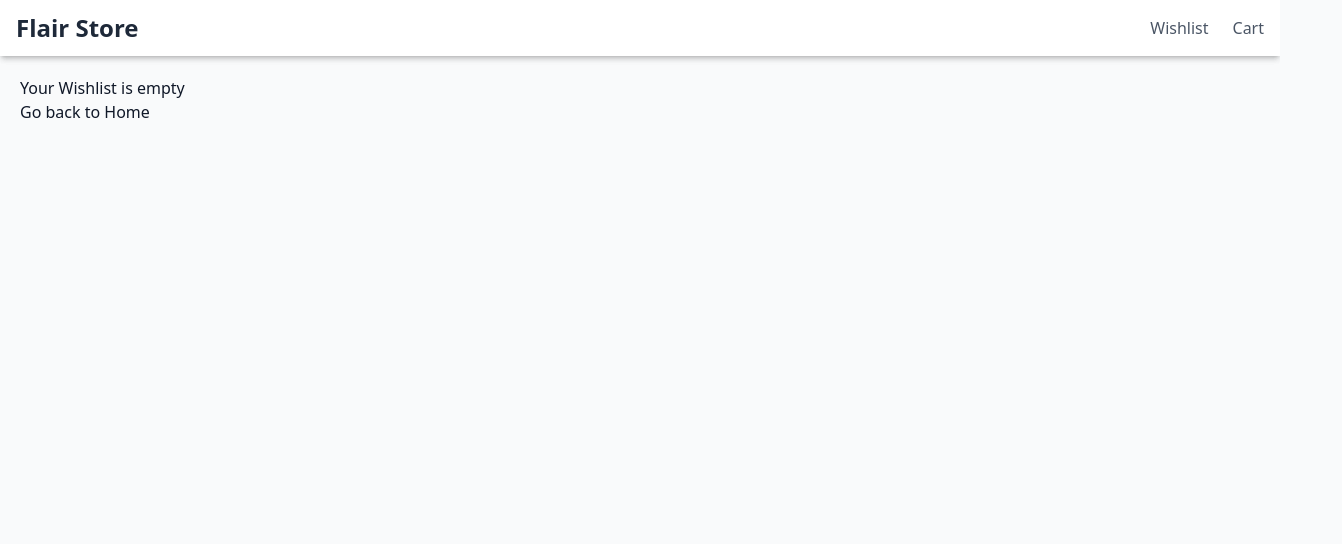
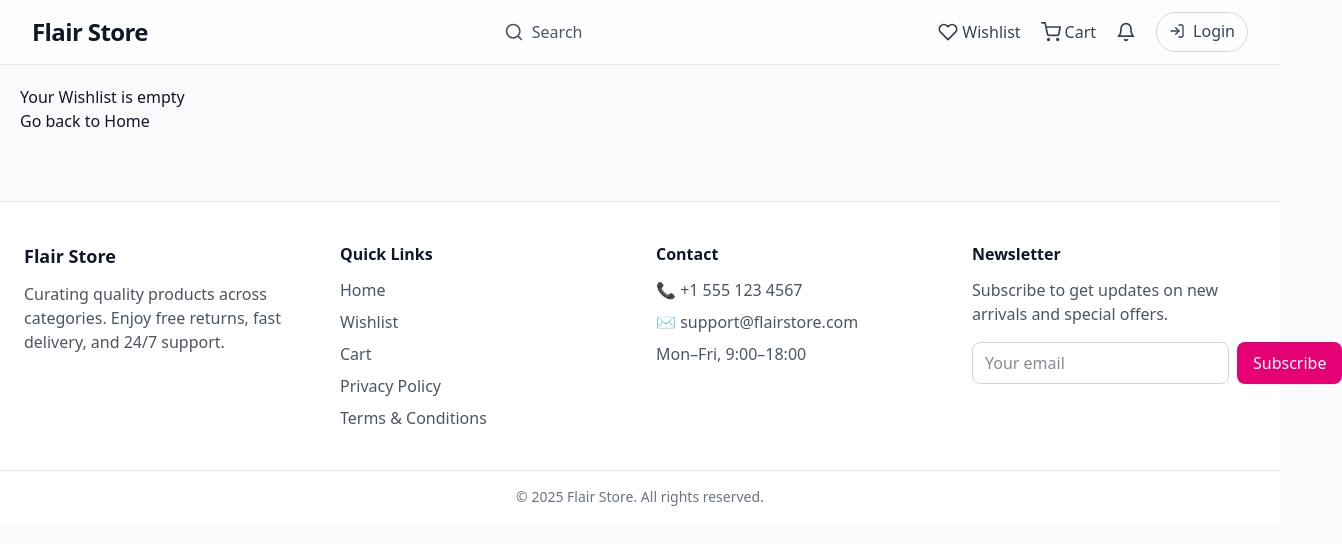
Before and after one commit to Hatsunmikk/Flair-Store, a React (Vite) app: page /wishlist in a window 1280 px wide. Shown: the top 544 px of the page, 1342 px wide, since content can reach past the window. Built offline with nearby package versions, Linux system fonts and the light colour scheme.

Commit message:
Added e-commerce dashboard with header, banner, category filter, search, and API integration

```diff
--- a/package.json
+++ b/package.json
@@ -14,6 +14,7 @@
     "@tailwindcss/postcss": "^4.1.11",
     "@tailwindcss/vite": "^4.1.11",
     "autoprefixer": "^10.4.21",
+    "framer-motion": "^12.23.12",
     "lucide-react": "^0.539.0",
     "postcss": "^8.5.6",
     "react": "^19.1.1",
--- a/src/App.jsx
+++ b/src/App.jsx
@@ -1,3 +1,4 @@
+// src/App.jsx
 import React from "react";
 import { BrowserRouter as Router, Routes, Route } from "react-router-dom";
 import Home from "./pages/Home";
@@ -5,22 +6,19 @@ import ProductDetails from "./pages/ProductDetails";
 import Cart from "./pages/Cart";
 import Wishlist from "./pages/Wishlist";
 import Header from "./components/Header";
+import Footer from "./components/Footer";
 
 export default function App() {
   return (
     <Router>
-      {/* Sticky header */}
-      <div className="sticky top-0 z-50 bg-white shadow-md">
-        <Header />
-      </div>
-
-      {/* Page routes */}
+      <Header />
       <Routes>
         <Route path="/" element={<Home />} />
         <Route path="/product/:id" element={<ProductDetails />} />
         <Route path="/cart" element={<Cart />} />
         <Route path="/wishlist" element={<Wishlist />} />
       </Routes>
+      <Footer />
     </Router>
   );
 }
--- a/src/components/Footer.jsx
+++ b/src/components/Footer.jsx
@@ -0,0 +1,66 @@
+// src/components/Footer.jsx
+import React from "react";
+import { Link } from "react-router-dom";
+
+export default function Footer() {
+  return (
+    <footer className="mt-12 bg-white border-t border-gray-200">
+      <div className="max-w-7xl mx-auto px-6 py-10 grid grid-cols-1 sm:grid-cols-2 lg:grid-cols-4 gap-8">
+        <div>
+          <h3 className="text-lg font-bold text-gray-900">Flair Store</h3>
+          <p className="mt-3 text-gray-600">
+            Curating quality products across categories. Enjoy free returns, fast delivery, and 24/7 support.
+          </p>
+        </div>
+
+        <div>
+          <h4 className="text-md font-semibold text-gray-900">Quick Links</h4>
+          <ul className="mt-3 space-y-2 text-gray-600">
+            <li><Link to="/" className="hover:text-pink-600">Home</Link></li>
+            <li><Link to="/wishlist" className="hover:text-pink-600">Wishlist</Link></li>
+            <li><Link to="/cart" className="hover:text-pink-600">Cart</Link></li>
+            <li><a href="#" className="hover:text-pink-600">Privacy Policy</a></li>
+            <li><a href="#" className="hover:text-pink-600">Terms & Conditions</a></li>
+          </ul>
+        </div>
+
+        <div>
+          <h4 className="text-md font-semibold text-gray-900">Contact</h4>
+          <ul className="mt-3 space-y-2 text-gray-600">
+            <li>📞 +1 555 123 4567</li>
+            <li>✉️ support@flairstore.com</li>
+            <li>Mon–Fri, 9:00–18:00</li>
+          </ul>
+        </div>
+
+        <div>
+          <h4 className="text-md font-semibold text-gray-900">Newsletter</h4>
+          <p className="mt-3 text-gray-600">
+            Subscribe to get updates on new arrivals and special offers.
+          </p>
+          <form
+            onSubmit={(e) => e.preventDefault()}
+            className="mt-4 flex gap-2"
+          >
+            <input
+              type="email"
+              placeholder="Your email"
+              className="flex-1 rounded-lg border border-gray-300 px-3 py-2 focus:outline-none focus:ring-2 focus:ring-pink-500"
+              required
+            />
+            <button
+              type="submit"
+              className="px-4 py-2 rounded-lg bg-pink-600 text-white font-medium hover:bg-pink-700"
+            >
+              Subscribe
+            </button>
+          </form>
+        </div>
+      </div>
+
+      <div className="border-t border-gray-200 py-4 text-center text-gray-500 text-sm">
+        © {new Date().getFullYear()} Flair Store. All rights reserved.
+      </div>
+    </footer>
+  );
+}
--- a/src/components/Header.jsx
+++ b/src/components/Header.jsx
@@ -1,47 +1,130 @@
-import React from "react";
+// src/components/Header.jsx
+import React, { useState } from "react";
 import { Link } from "react-router-dom";
-import { useSelector } from "react-redux";
+import { useDispatch, useSelector } from "react-redux";
+import { setSearchTerm, clearSearchTerm } from "../redux/searchSlice";
+import { FiSearch, FiBell, FiLogIn, FiHeart, FiShoppingCart, FiX } from "react-icons/fi";
 
 export default function Header() {
+  const dispatch = useDispatch();
   const cartCount = useSelector((state) => state.cart?.items?.length || 0);
-  const wishlistCount = useSelector((state) => state.wishlist?.items?.length || 0);
+  const wishlistCount = useSelector((state) => Array.isArray(state.wishlist) ? state.wishlist.length : state.wishlist?.items?.length || 0);
+  const search = useSelector((state) => state.search.term);
+
+  const [showSearch, setShowSearch] = useState(false);
+
+  const toggleSearch = () => {
+    const next = !showSearch;
+    setShowSearch(next);
+    if (!next) dispatch(clearSearchTerm());
+  };
 
   return (
-    <header className="sticky top-0 z-50 bg-white shadow-md">
-      <div className="container mx-auto flex justify-between items-center px-4 py-3">
-        {/* Store Name */}
-        <Link
-          to="/"
-          className="text-2xl font-bold text-gray-800 hover:text-pink-500 transition-colors"
-        >
+    <header className="sticky top-0 z-50 bg-white/80 backdrop-blur border-b border-gray-200">
+      <div className="max-w-7xl mx-auto px-4 sm:px-6 lg:px-8">
+        <div className="h-16 flex items-center justify-between gap-4">
+          {/* Logo */}
+          <Link to="/" className="text-2xl font-extrabold tracking-tight text-gray-900">
             Flair Store
           </Link>
 
-        {/* Navigation */}
-        <nav className="flex items-center gap-6">
-          <Link
-            to="/wishlist"
-            className="relative text-gray-600 hover:text-pink-500 transition-colors"
+          {/* Search (toggle) */}
+          <div className="flex-1 hidden md:flex items-center justify-center">
+            {showSearch ? (
+              <div className="w-full max-w-lg relative">
+                <input
+                  type="text"
+                  autoFocus
+                  value={search}
+                  onChange={(e) => dispatch(setSearchTerm(e.target.value))}
+                  placeholder="Search products..."
+                  className="w-full rounded-full border border-gray-300 pl-4 pr-10 py-2 focus:outline-none focus:ring-2 focus:ring-pink-500"
+                />
+                <button
+                  onClick={toggleSearch}
+                  className="absolute right-2 top-1/2 -translate-y-1/2 p-1 text-gray-500 hover:text-gray-700"
+                  aria-label="Close search"
                 >
-            Wishlist
+                  <FiX />
+                </button>
+              </div>
+            ) : (
+              <button
+                onClick={toggleSearch}
+                className="flex items-center gap-2 text-gray-600 hover:text-gray-900"
+                aria-label="Open search"
+              >
+                <FiSearch className="text-xl" />
+                <span className="hidden sm:inline font-medium">Search</span>
+              </button>
+            )}
+          </div>
+
+          {/* Right side icons */}
+          <nav className="flex items-center gap-5">
+            <Link to="/wishlist" className="relative text-gray-700 hover:text-pink-600 flex items-center gap-1">
+              <FiHeart className="text-xl" />
+              <span className="hidden sm:inline font-medium">Wishlist</span>
               {wishlistCount > 0 && (
                 <span className="absolute -top-2 -right-3 bg-pink-500 text-white text-xs font-bold rounded-full w-5 h-5 flex items-center justify-center">
                   {wishlistCount}
                 </span>
               )}
             </Link>
-          <Link
-            to="/cart"
-            className="relative text-gray-600 hover:text-pink-500 transition-colors"
-          >
-            Cart
+
+            <Link to="/cart" className="relative text-gray-700 hover:text-gray-900 flex items-center gap-1">
+              <FiShoppingCart className="text-xl" />
+              <span className="hidden sm:inline font-medium">Cart</span>
               {cartCount > 0 && (
-              <span className="absolute -top-2 -right-3 bg-pink-500 text-white text-xs font-bold rounded-full w-5 h-5 flex items-center justify-center">
+                <span className="absolute -top-2 -right-3 bg-blue-600 text-white text-xs font-bold rounded-full w-5 h-5 flex items-center justify-center">
                   {cartCount}
                 </span>
               )}
             </Link>
+
+            <button className="text-gray-700 hover:text-gray-900" aria-label="Notifications">
+              <FiBell className="text-xl" />
+            </button>
+
+            <button className="px-3 py-1.5 rounded-full border border-gray-300 text-gray-700 hover:border-pink-500 hover:text-pink-600">
+              <span className="inline-flex items-center gap-2">
+                <FiLogIn /> Login
+              </span>
+            </button>
           </nav>
+        </div>
+
+        {/* Mobile search bar */}
+        <div className="md:hidden pb-3">
+          {showSearch ? (
+            <div className="relative">
+              <input
+                type="text"
+                autoFocus
+                value={search}
+                onChange={(e) => dispatch(setSearchTerm(e.target.value))}
+                placeholder="Search products..."
+                className="w-full rounded-full border border-gray-300 pl-4 pr-10 py-2 focus:outline-none focus:ring-2 focus:ring-pink-500"
+              />
+              <button
+                onClick={toggleSearch}
+                className="absolute right-2 top-1/2 -translate-y-1/2 p-1 text-gray-500 hover:text-gray-700"
+                aria-label="Close search"
+              >
+                <FiX />
+              </button>
+            </div>
+          ) : (
+            <button
+              onClick={toggleSearch}
+              className="flex items-center gap-2 text-gray-600 hover:text-gray-900"
+              aria-label="Open search"
+            >
+              <FiSearch className="text-xl" />
+              <span className="font-medium">Search</span>
+            </button>
+          )}
+        </div>
       </div>
     </header>
   );
--- a/src/pages/Home.jsx
+++ b/src/pages/Home.jsx
@@ -1,15 +1,20 @@
-import React, { useEffect } from "react";
+// src/pages/Home.jsx
+import React, { useEffect, useMemo, useState } from "react";
 import { useDispatch, useSelector } from "react-redux";
 import { fetchProducts } from "../redux/productSlice";
 import { addToCart, removeFromCart } from "../redux/cartSlice";
 import { addToWishlist, removeFromWishlist } from "../redux/wishlistSlice";
 import { Link } from "react-router-dom";
+import { motion, useScroll, useTransform } from "framer-motion";
 
 export default function Home() {
   const dispatch = useDispatch();
   const { items, status, error } = useSelector((state) => state.products);
+  const search = useSelector((state) => state.search.term);
   const cartItems = useSelector((state) => state.cart.items);
   const wishlistItems = useSelector((state) => state.wishlist);
+
+  const [category, setCategory] = useState("All");
 
   useEffect(() => {
     if (status === "idle") {
@@ -17,57 +22,111 @@ export default function Home() {
     }
   }, [dispatch, status]);
 
+  // Parallax values
+  const { scrollY } = useScroll();
+  const y = useTransform(scrollY, [0, 300], [0, -60]);
+  const opacity = useTransform(scrollY, [0, 200], [1, 0.85]);
+
+  const categories = useMemo(() => {
+    const set = new Set(items.map((p) => p.category));
+    return ["All", ...Array.from(set)];
+  }, [items]);
+
+  const filtered = useMemo(() => {
+    let list = items;
+    if (category !== "All") list = list.filter((p) => p.category === category);
+    if (search?.trim()) {
+      const q = search.trim().toLowerCase();
+      list = list.filter((p) => p.title.toLowerCase().includes(q));
+    }
+    return list;
+  }, [items, category, search]);
+
   const handleCartToggle = (product) => {
     const inCart = cartItems.some((item) => item.id === product.id);
-    inCart
-      ? dispatch(removeFromCart(product.id))
-      : dispatch(addToCart(product));
+    inCart ? dispatch(removeFromCart(product.id)) : dispatch(addToCart(product));
   };
 
   const handleWishlistToggle = (product) => {
     const inWishlist = wishlistItems.some((item) => item.id === product.id);
-    inWishlist
-      ? dispatch(removeFromWishlist(product.id))
-      : dispatch(addToWishlist(product));
+    inWishlist ? dispatch(removeFromWishlist(product.id)) : dispatch(addToWishlist(product));
   };
 
   return (
-    <div className="min-h-screen bg-gray-50 px-6 py-8">
-      {/* Page Header */}
-      <div className="flex items-center justify-between mb-8">
-        <h1 className="text-3xl font-bold text-gray-900">Flair Store</h1>
-        <div className="flex gap-6">
+    <div className="min-h-screen bg-gray-50">
+      {/* Banner (parallax-like) */}
+      <section className="relative overflow-hidden">
+        <motion.div
+          style={{ y, opacity }}
+          className="relative bg-gradient-to-r from-pink-500 via-fuchsia-500 to-violet-500 text-white"
+        >
+          <div className="max-w-7xl mx-auto px-6 py-20 sm:py-24">
+            <h1 className="text-4xl sm:text-5xl font-extrabold drop-shadow">
+              Discover Your Style at Flair Store
+            </h1>
+            <p className="mt-3 text-white/90 max-w-2xl">
+              Shop electronics, fashion, jewelry and more. Curated picks, great prices, fast checkout.
+            </p>
             <Link
-            to="/cart"
-            className="font-semibold text-gray-700 hover:text-blue-600 transition-colors"
+              to="#products"
+              className="inline-block mt-6 bg-white text-pink-600 font-semibold px-6 py-2.5 rounded-full hover:bg-pink-50"
             >
-            Cart ({cartItems.length})
+              Shop Now
             </Link>
-          <Link
-            to="/wishlist"
-            className="font-semibold text-gray-700 hover:text-pink-600 transition-colors"
+          </div>
+        </motion.div>
+      </section>
+
+      <main className="max-w-7xl mx-auto px-6 py-10" id="products">
+        {/* Category Filter */}
+        <div className="flex flex-wrap gap-3 items-center justify-between mb-6">
+          <h2 className="text-xl font-bold text-gray-900">Browse Products</h2>
+          <div className="flex flex-wrap gap-2">
+            {categories.map((c) => (
+              <button
+                key={c}
+                onClick={() => setCategory(c)}
+                className={`px-4 py-2 rounded-full border text-sm ${
+                  category === c
+                    ? "bg-pink-600 text-white border-pink-600"
+                    : "bg-white text-gray-700 border-gray-300 hover:border-pink-400"
+                }`}
               >
-            Wishlist ({wishlistItems.length})
-          </Link>
+                {c}
+              </button>
+            ))}
           </div>
         </div>
 
         {/* Loading / Error */}
-      {status === "loading" && <p className="text-gray-600">Loading...</p>}
+        {status === "loading" && (
+          <div className="grid grid-cols-1 sm:grid-cols-2 md:grid-cols-3 lg:grid-cols-4 gap-6">
+            {Array.from({ length: 8 }).map((_, i) => (
+              <div key={i} className="h-64 bg-white border border-gray-200 rounded-xl animate-pulse" />
+            ))}
+          </div>
+        )}
         {status === "failed" && <p className="text-red-500">{error}</p>}
 
         {/* Products Grid */}
         {status === "succeeded" && (
+          <>
+            {filtered.length === 0 ? (
+              <p className="text-gray-600">
+                No products match your search{category !== "All" ? ` in "${category}"` : ""}.
+              </p>
+            ) : (
               <div className="grid grid-cols-1 sm:grid-cols-2 md:grid-cols-3 lg:grid-cols-4 gap-6">
-          {items.map((product) => {
-            const inCart = cartItems.some((item) => item.id === product.id);
-            const inWishlist = wishlistItems.some(
-              (item) => item.id === product.id
-            );
-
+                {filtered.map((product, idx) => {
+                  const inCart = cartItems.some((i) => i.id === product.id);
+                  const inWishlist = wishlistItems.some((i) => i.id === product.id);
                   return (
-              <div
+                    <motion.div
                       key={product.id}
+                      initial={{ opacity: 0, y: 20 }}
+                      whileInView={{ opacity: 1, y: 0 }}
+                      viewport={{ once: true, amount: 0.2 }}
+                      transition={{ duration: 0.3, delay: (idx % 8) * 0.03 }}
                       className="bg-white border border-gray-200 rounded-xl shadow-sm p-4 flex flex-col text-center hover:shadow-md transition-shadow"
                     >
                       <Link to={`/product/${product.id}`} className="flex-1 flex flex-col">
@@ -78,22 +137,20 @@ export default function Home() {
                             className="max-h-40 object-contain"
                           />
                         </div>
-                  <h3 className="text-sm font-medium text-gray-800 line-clamp-2 mb-2">
-                    {product.title}
+                        <h3 className="text-sm font-medium text-gray-800 mb-2">
+                          {product.title.length > 60
+                            ? product.title.slice(0, 60) + "..."
+                            : product.title}
                         </h3>
                       </Link>
 
-                <p className="font-bold text-lg text-gray-900 mb-4">
-                  ${product.price}
-                </p>
+                      <p className="font-bold text-lg text-gray-900 mb-4">${product.price}</p>
 
                       <div className="flex gap-3 justify-center">
                         <button
                           onClick={() => handleCartToggle(product)}
                           className={`px-4 py-2 rounded-lg text-white text-sm font-medium transition-colors ${
-                      inCart
-                        ? "bg-red-500 hover:bg-red-600"
-                        : "bg-green-500 hover:bg-green-600"
+                            inCart ? "bg-red-500 hover:bg-red-600" : "bg-green-500 hover:bg-green-600"
                           }`}
                         >
                           {inCart ? "Remove from Cart" : "Add to Cart"}
@@ -101,19 +158,20 @@ export default function Home() {
                         <button
                           onClick={() => handleWishlistToggle(product)}
                           className={`px-4 py-2 rounded-lg text-white text-sm font-medium transition-colors ${
-                      inWishlist
-                        ? "bg-red-500 hover:bg-red-600"
-                        : "bg-pink-500 hover:bg-pink-600"
+                            inWishlist ? "bg-red-500 hover:bg-red-600" : "bg-pink-500 hover:bg-pink-600"
                           }`}
                         >
                           {inWishlist ? "Remove" : "Wishlist"}
                         </button>
                       </div>
-              </div>
+                    </motion.div>
                   );
                 })}
               </div>
             )}
+          </>
+        )}
+      </main>
     </div>
   );
 }
--- /dev/null
+++ b/src/redux/searchSlice.js
@@ -0,0 +1,20 @@
+// src/redux/searchSlice.js
+import { createSlice } from "@reduxjs/toolkit";
+
+const searchSlice = createSlice({
+  name: "search",
+  initialState: {
+    term: "",
+  },
+  reducers: {
+    setSearchTerm: (state, action) => {
+      state.term = action.payload;
+    },
+    clearSearchTerm: (state) => {
+      state.term = "";
+    },
+  },
+});
+
+export const { setSearchTerm, clearSearchTerm } = searchSlice.actions;
+export default searchSlice.reducer;
--- a/src/redux/store.js
+++ b/src/redux/store.js
@@ -4,6 +4,7 @@ import productReducer from "./productSlice";
 import cartReducer from "./cartSlice";
 import wishlistReducer from "./wishlistSlice";
 import authReducer from "./authSlice";
+import searchReducer from "./searchSlice";
 
 export const store = configureStore({
   reducer: {
@@ -11,5 +12,7 @@ export const store = configureStore({
     cart: cartReducer,
     wishlist: wishlistReducer,
     auth: authReducer,
+    search: searchReducer,
+
   },
 });
```
Also changed, not shown: 1 other file (tests, documents, lock files or other folders). Lines whose indentation alone changed are shown as unchanged.
